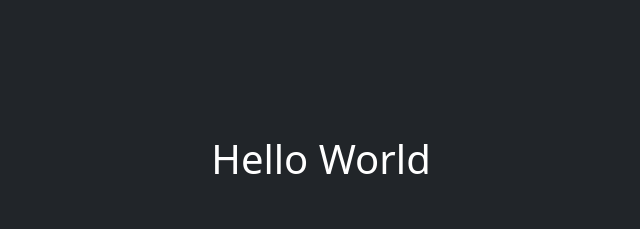
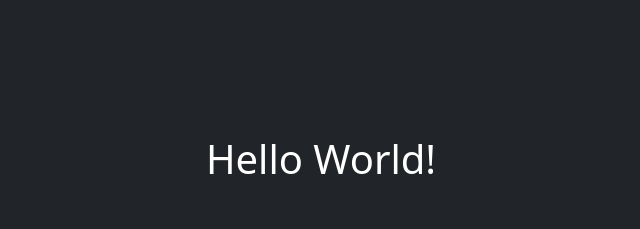
Before and after one commit to a-mt/gcp-bucket-terraform-cloud, a plain HTML site: page infra/assets/index.html in a window 1280 px wide. Shown: the part 200-429 px from the top of the page, without its empty margins (319-959 px from the left). Drawn offline with nearby package versions, Linux system fonts and the light colour scheme.

Commit message:
Update terraform asset

```diff
--- a/infra/assets/index.html
+++ b/infra/assets/index.html
@@ -42,7 +42,7 @@
     </div>
     <script>
     var i = 0;
-    var txt = 'Hello World'; /* The text */
+    var txt = 'Hello World!'; /* The text */
     var speed = 100; /* The speed/duration of the effect in milliseconds */
 
     function typeWriter() {
```
